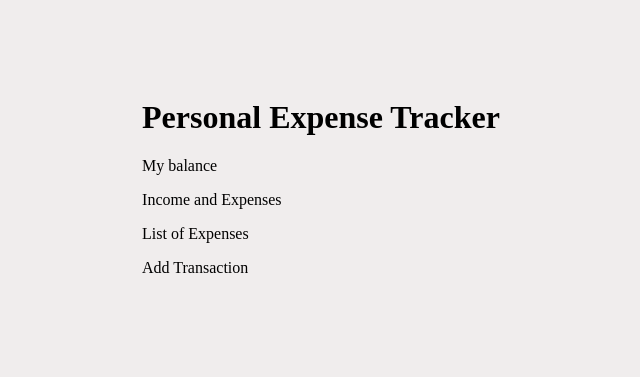
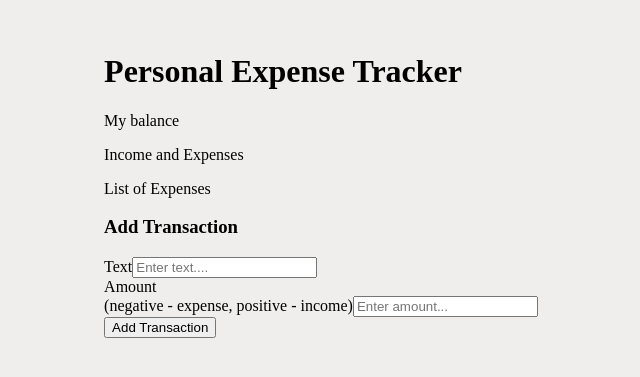
Before and after one commit to Jadashi97/personal-Expense-tracker, a React (Create React App) app: page / in a window 1280 px wide. Shown: the part 215-592 px from the top of the page, without its empty margins (319-959 px from the left). Built offline with nearby package versions, Linux system fonts and the light colour scheme.

Commit message:
(feat): finish the add transaction component. use Context api

```diff
--- a/src/components/AddTransaction.js
+++ b/src/components/AddTransaction.js
@@ -1,9 +1,30 @@
-import React from 'react'
+import React, {useState} from 'react'
 
 export default function AddTransaction() {
+
+  const [text, setText] = useState("");
+  const [amount, setAmount] = useState(0);
+
+  function onSubmit(e){
+    e.preventDefault()
+
+    console.log("button clicked");
+  }
+
   return (
     <div>
-      <p>Add Transaction</p>
+      <h3>Add Transaction</h3>
+      <form onSubmit={onSubmit}>
+        <div className='form-control'>
+          <label htmlFor="text">Text</label>
+          <input type="text" placeholder="Enter text...."/>
+        </div>
+        <div className='form-control'>
+          <label htmlFor="amount">Amount <br/> (negative - expense, positive - income)</label>
+          <input type="number"  placeholder="Enter amount..."/>
+        </div>
+        <button className="btn">Add Transaction</button>
+      </form>
     </div>
   )
 }
```
